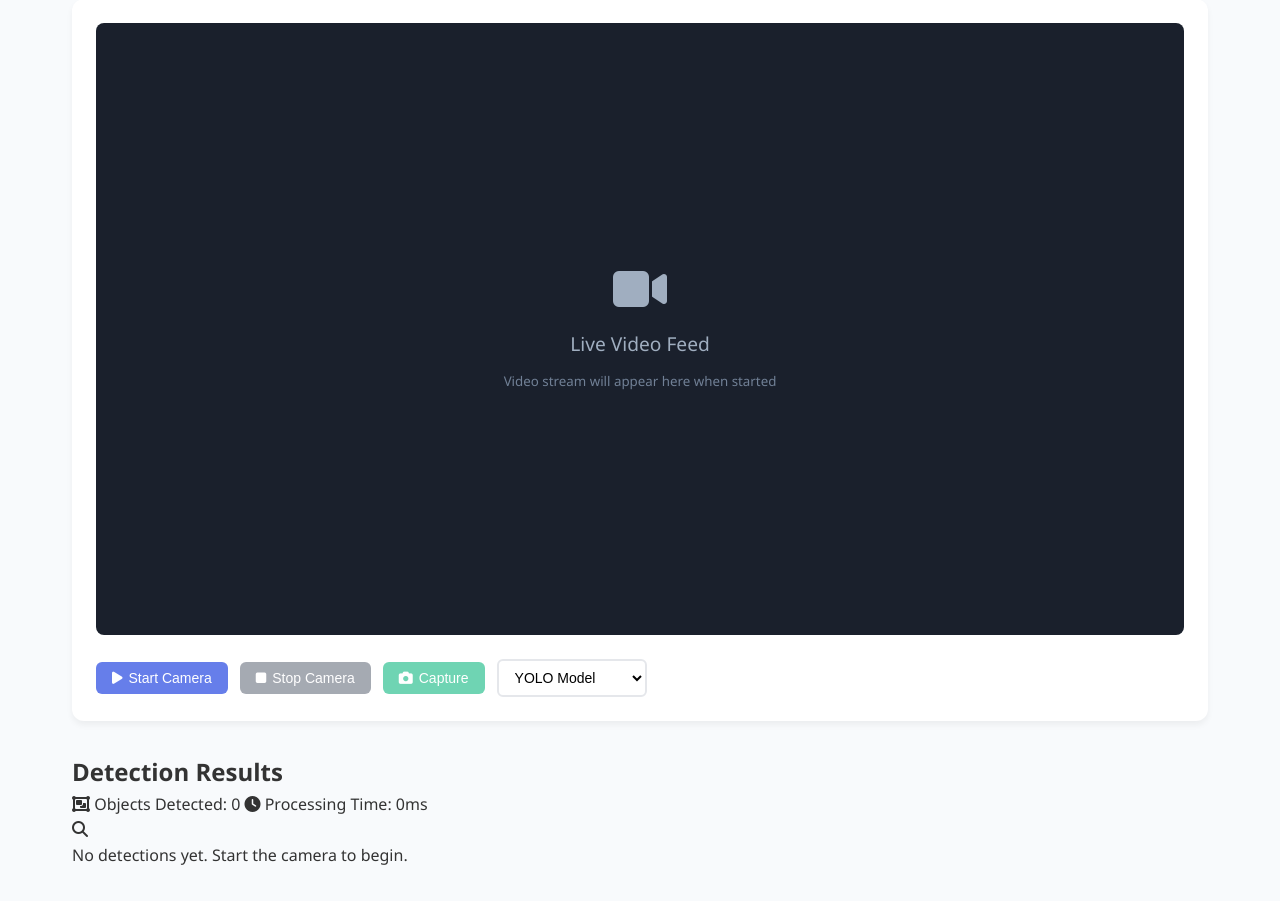
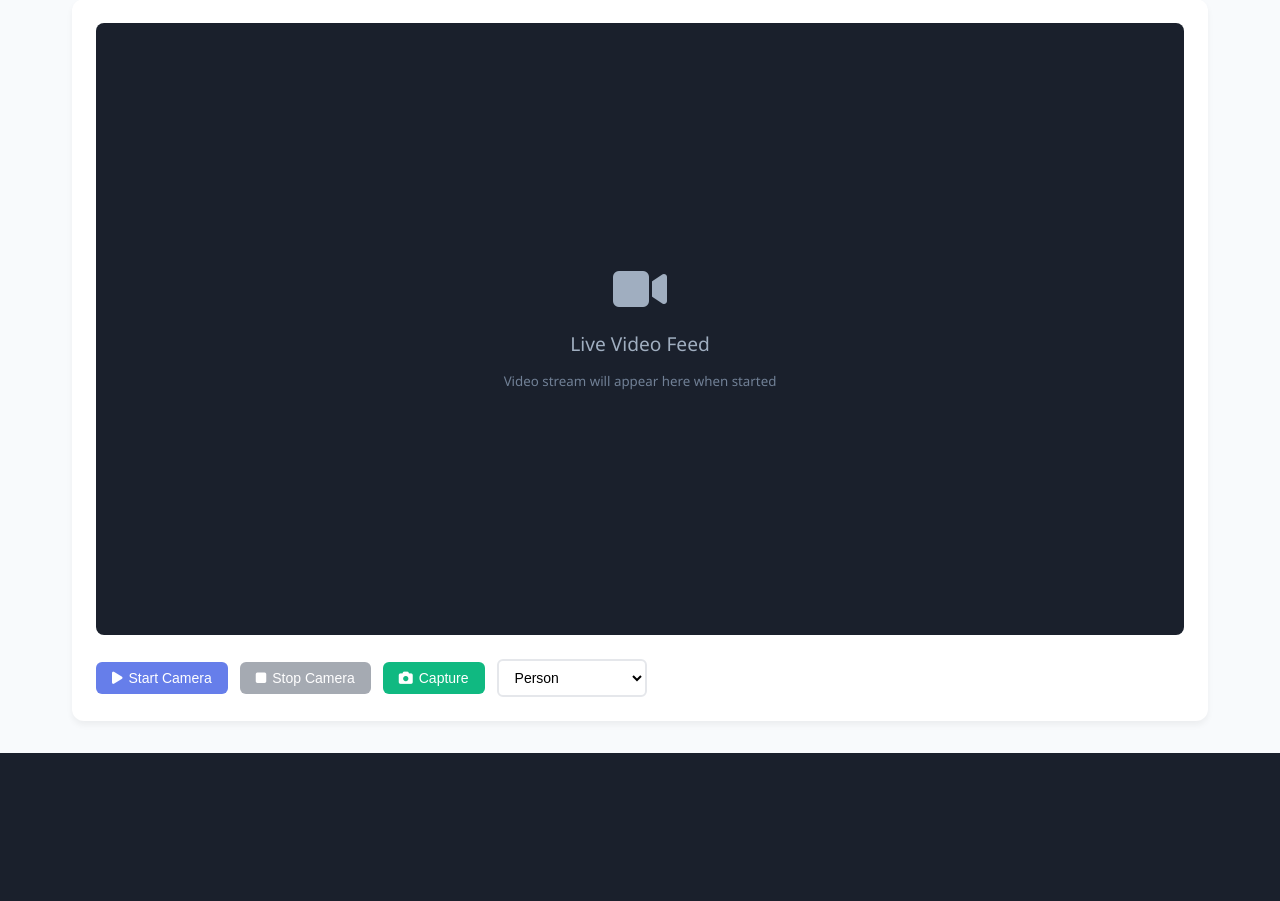
Before and after one commit to Rajnandini-chauhan/updatedversionofminor, a Flask app: page /dashboard in a window 1280 px wide. Shown: the part 103-1004 px from the top of the page. After the commit the page ends 856 px from the top, so only its background shows below. Run offline with Flask 3, Linux system fonts and the light colour scheme; the visitor is signed in with stand-in values (Sample User, id 1).

Commit message:
Update object selection and remove results section

```diff
--- a/templates/dashboard.html
+++ b/templates/dashboard.html
@@ -48,36 +48,11 @@
                     <button id="captureBtn" class="btn btn-success">
                         <i class="fas fa-camera"></i> Capture
                     </button>
-                    <select id="modelSelect" class="form-select">
-                        <option value="yolo">YOLO Model</option>
-                        <option value="ssd">SSD Model</option>
-                        <option value="rcnn">R-CNN Model</option>
+                    <select id="Objects" class="form-select">
+                        <option value="yolo">Person</option>
+                        <option value="ssd">Car</option>
+                        <option value="rcnn">Bus</option>
                     </select>
-                </div>
-            </section>
-
-            <!-- Detection Results -->
-            <section class="results-section">
-                <div class="results-header">
-                    <h2>Detection Results</h2>
-                    <div class="results-stats">
-                        <span class="stat-item">
-                            <i class="fas fa-object-group"></i>
-                            Objects Detected: <span id="objectCount">0</span>
-                        </span>
-                        <span class="stat-item">
-                            <i class="fas fa-clock"></i>
-                            Processing Time: <span id="processingTime">0ms</span>
-                        </span>
-                    </div>
-                </div>
-
-                <div class="results-container">
-                    <div class="no-results" id="noResults">
-                        <i class="fas fa-search"></i>
-                        <p>No detections yet. Start the camera to begin.</p>
-                    </div>
-                    <div class="detections-list" id="detectionsList" style="display: none;"></div>
                 </div>
             </section>
         </main>
```
